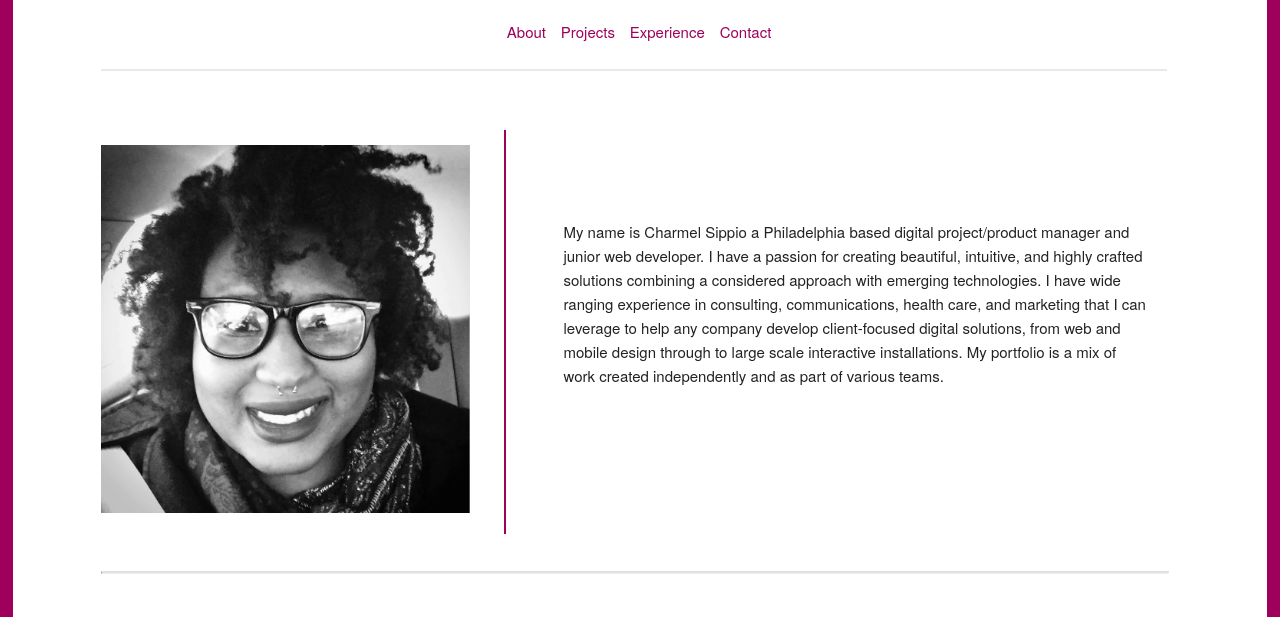
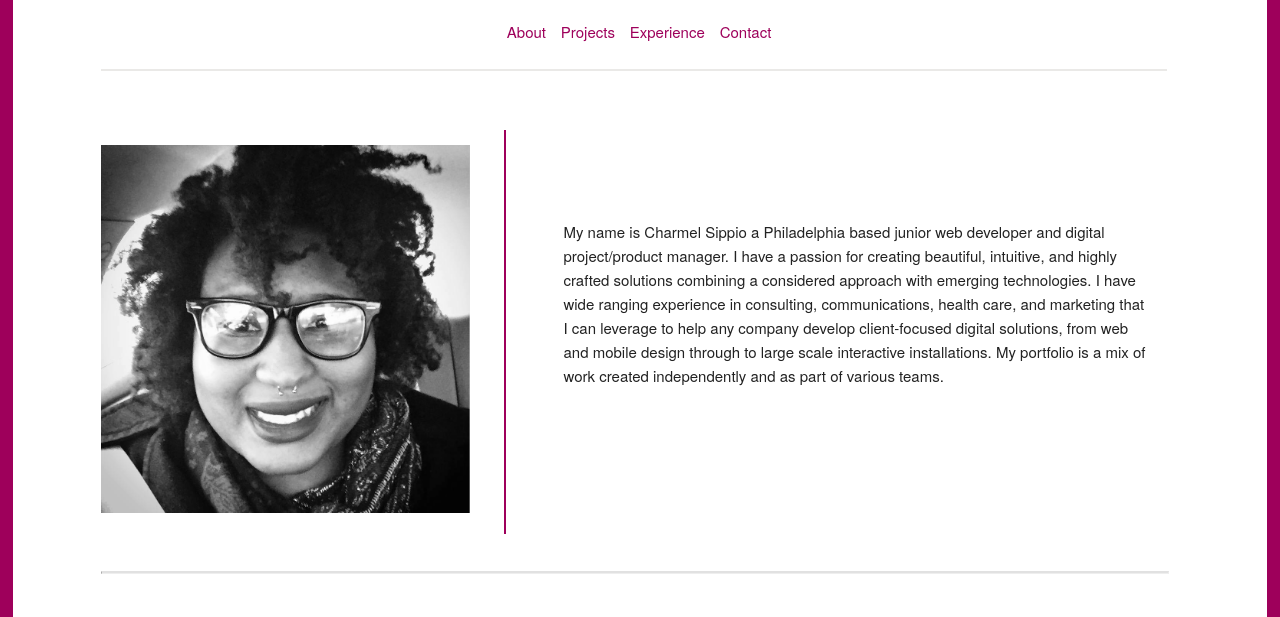
Before and after one commit to Charmelsippio/CharmelPortfolio, a plain HTML site: page index.html in a window 1280 px wide. Shown: the part 166-783 px from the top of the page. Drawn offline with Linux system fonts and the light colour scheme.

Commit message:
updated index page

```diff
--- a/index.html
+++ b/index.html
@@ -30,7 +30,7 @@
           </div>
 
           <div class="seven columns">
-            <p id="section1">My name is Charmel Sippio a Philadelphia based digital project/product manager and junior web developer. I have a passion for creating beautiful, intuitive, and highly crafted solutions combining a considered approach with emerging technologies. I have wide ranging experience in consulting, communications, health care, and marketing that I can leverage to help any company develop client-focused digital solutions, from web and mobile design through to large scale interactive installations. My portfolio is a mix of work created independently and as part of various teams.</p>
+            <p id="section1">My name is Charmel Sippio a Philadelphia based junior web developer and digital project/product manager. I have a passion for creating beautiful, intuitive, and highly crafted solutions combining a considered approach with emerging technologies. I have wide ranging experience in consulting, communications, health care, and marketing that I can leverage to help any company develop client-focused digital solutions, from web and mobile design through to large scale interactive installations. My portfolio is a mix of work created independently and as part of various teams.</p>
           </div>
         </div>
         <hr>
```
